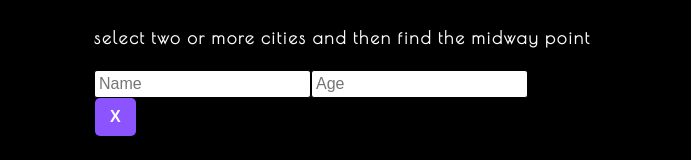
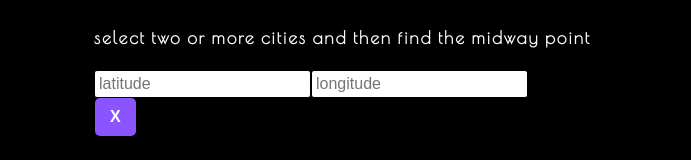
Before and after one commit to Skiddzie/InBetween, a React (Create React App) app: page / in a window 1280 px wide. Shown: the part 462-622 px from the top of the page, without its empty margins (0-691 px from the left). Built offline with nearby package versions, Linux system fonts and the light colour scheme.

Commit message:
changed names

```diff
--- a/src/components/AddBox/AddBox.js
+++ b/src/components/AddBox/AddBox.js
@@ -1,7 +1,7 @@
 import React, { useState} from "react";
 function AddBox(){
     const [formFields, setFormFields] = useState([
-        {name: '', age: ''},
+        {latitude: '', longitude: ''},
     ])
 
     const handleFormChange = (event, index) => {
@@ -18,8 +18,8 @@ function AddBox(){
 
     const addFields = () => {
         let object = {
-            name: '',
-            age: ''
+            latitude: '',
+            longitude: ''
         }
 
         setFormFields([...formFields, object])
@@ -37,16 +37,16 @@ return(
         return(
             <div key={index}>
             <input
-                name='name'
-                placeholder='Name'
+                name='latitude'
+                placeholder='latitude'
                 onChange={event => handleFormChange(event, index)}
-                value={form.name}
+                value={form.latitude}
             />
             <input
-                name='age'
-                placeholder='Age'
+                name='longitude'
+                placeholder='longitude'
                 onChange={event => handleFormChange(event, index)}
-                value={form.age}
+                value={form.longitude}
             />
             <button onClick={() => removeFields(index)}>X</button>
         </div>
```
